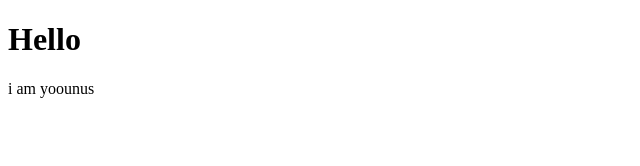
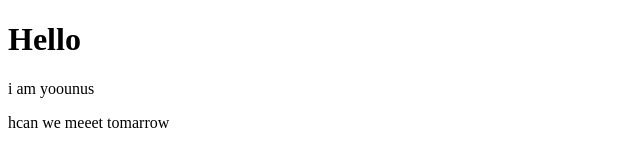
Before and after one commit to solitude545/datewithsample, a plain HTML site: page index.html in a window 1280 px wide. Shown: the whole page, without its empty margins (0-640 px from the left). Drawn offline with Linux system fonts and the light colour scheme.

Commit message:
index file modified

```diff
--- a/index.html
+++ b/index.html
@@ -8,5 +8,6 @@
 <body>
     <h1>Hello </h1>
     <p>i am yoounus </p>
+    </P>hcan we meeet tomarrow </P>
 </body>
 </html>
```
